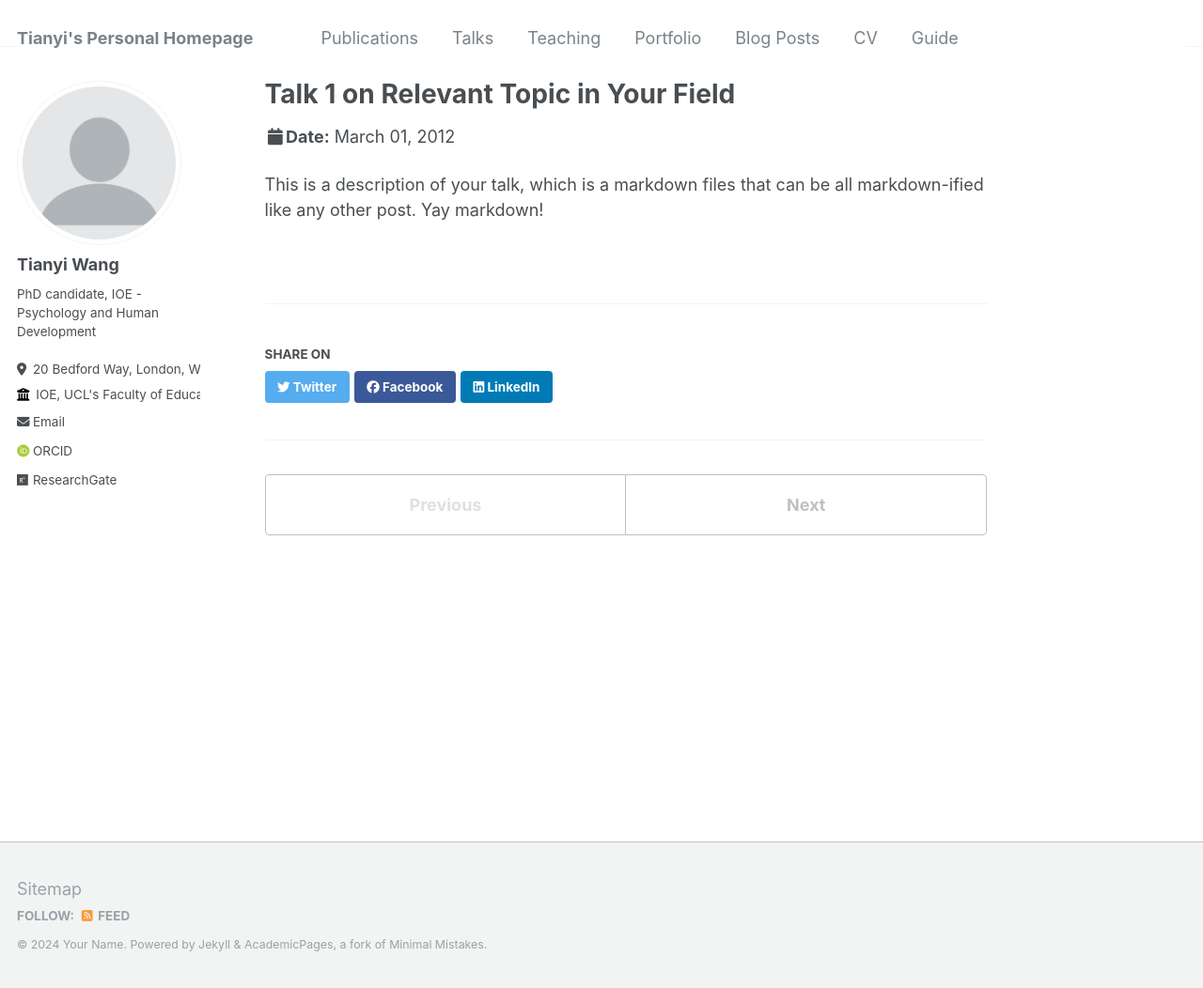
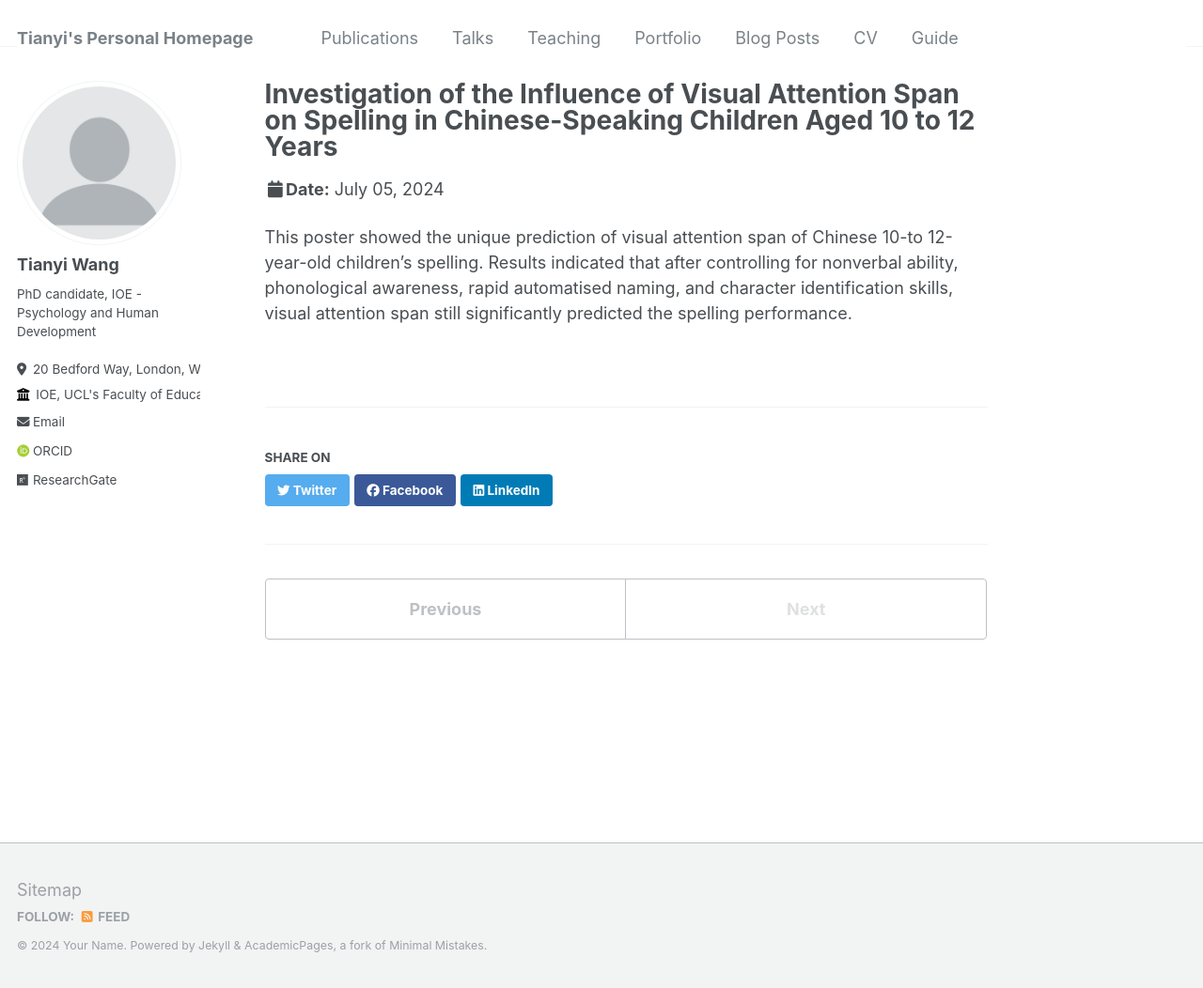
Before and after one commit to TianIEee/Tianyiw.github.io, a Jekyll site: the page built from _talks/2012-03-01-talk-1.md, in a window 1280 px wide and 1052 px high. Shown: the whole window at 94% size. Built offline with Jekyll 4.4.1, drawn with Linux system fonts in a browser that asks for light colours; some web fonts are replaced.

Commit message:
Update 2012-03-01-talk-1.md

```diff
--- a/_talks/2012-03-01-talk-1.md
+++ b/_talks/2012-03-01-talk-1.md
@@ -1,11 +1,10 @@
 ---
-title: "Talk 1 on Relevant Topic in Your Field"
+title: "Investigation of the Influence of Visual Attention Span on Spelling in Chinese-Speaking Children Aged 10 to 12 Years"
 collection: talks
-type: "Talk"
-permalink: /talks/2012-03-01-talk-1
-venue: "UC San Francisco, Department of Testing"
-date: 2012-03-01
-location: "San Francisco, California"
+type: "Poster presentation"
+venue: "University of York, UK"
+date: 2024-07-05
+location: "York"
 ---
 
-This is a description of your talk, which is a markdown files that can be all markdown-ified like any other post. Yay markdown!
+This poster showed the unique prediction of visual attention span of Chinese 10-to 12-year-old children's spelling. Results indicated that after controlling for nonverbal ability, phonological awareness, rapid automatised naming, and character identification skills, visual attention span still significantly predicted the spelling performance.
```
